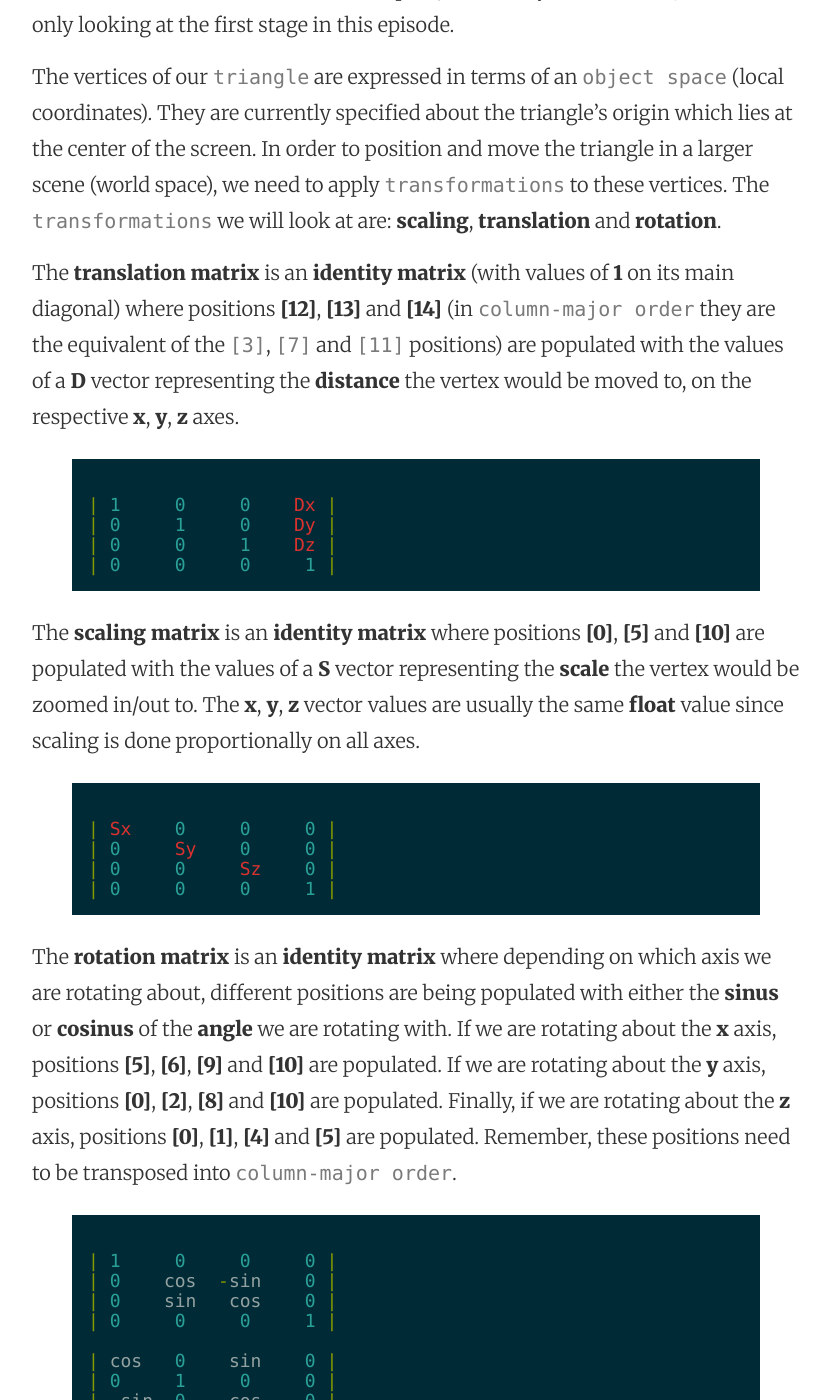
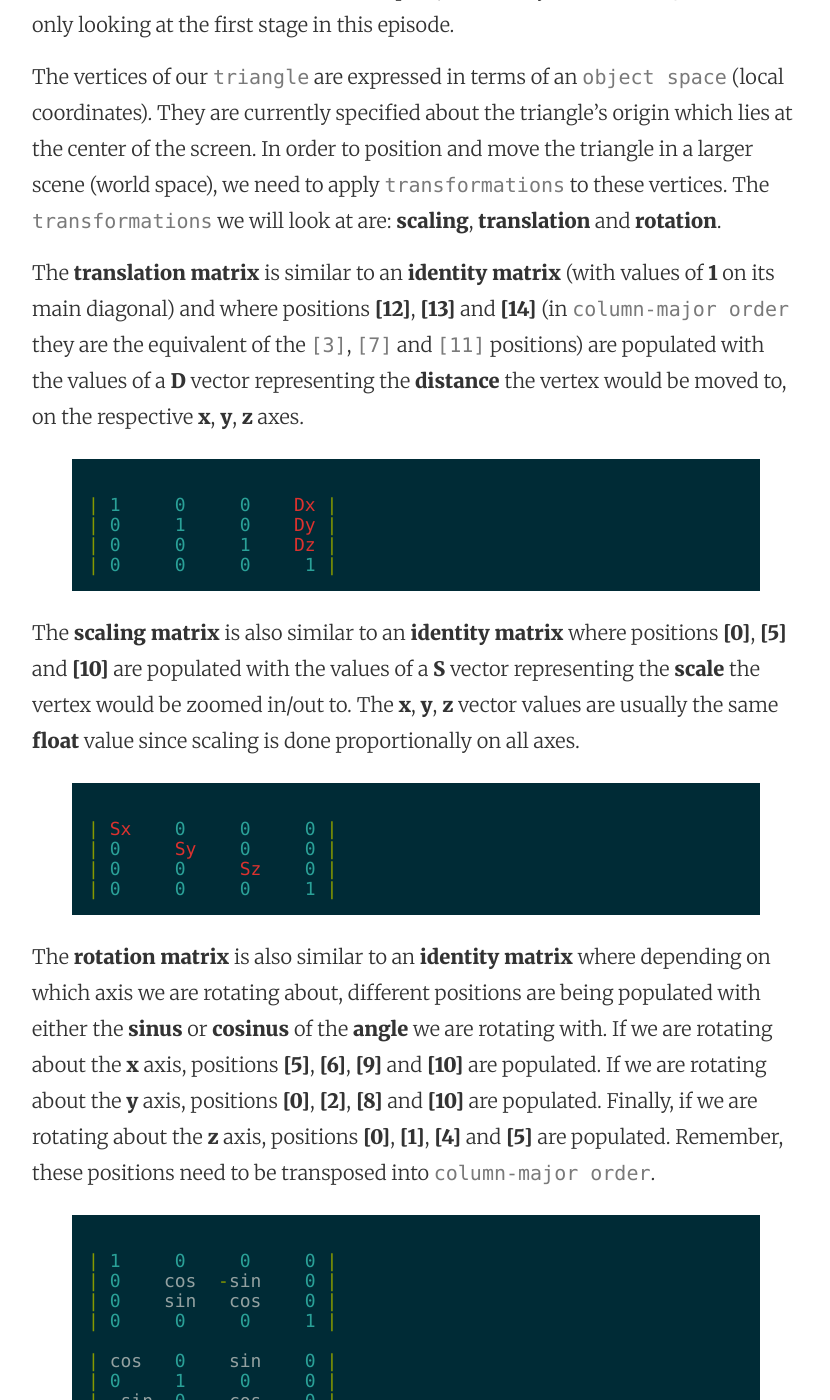
Before and after one commit to mhorga/mhorga.github.io, a Jekyll site: the page built from _posts/2016-02-08-using-metalkit-part-5.markdown, in a window 1280 px wide and 1400 px high, scrolled down 772 px. Shown: the whole window, without its empty margins (224-1054 px from the left). Built offline with Jekyll 4.4.1, drawn with Linux system fonts in a browser that asks for light colours.

Commit message:
Post update: Using MetalKit part 5

```diff
--- a/_posts/2016-02-08-using-metalkit-part-5.markdown
+++ b/_posts/2016-02-08-using-metalkit-part-5.markdown
@@ -9,7 +9,7 @@ In the world of `3D graphics` we often think in terms of __3__ or __4__ dimensio
 
 The vertices of our `triangle` are expressed in terms of an `object space` (local coordinates). They are currently specified about the triangle's origin which lies at the center of the screen. In order to position and move the triangle in a larger scene (world space), we need to apply `transformations` to these vertices. The `transformations` we will look at are: __scaling__, __translation__ and __rotation__.
 
-The __translation matrix__ is an __identity matrix__ (with values of __1__ on its main diagonal) where positions __[12]__, __[13]__ and __[14]__ (in `column-major order` they are the equivalent of the `[3]`, `[7]` and `[11]` positions) are populated with the values of a __D__ vector representing the __distance__ the vertex would be moved to, on the respective __x__, __y__, __z__ axes.
+The __translation matrix__ is similar to an __identity matrix__ (with values of __1__ on its main diagonal) and where positions __[12]__, __[13]__ and __[14]__ (in `column-major order` they are the equivalent of the `[3]`, `[7]` and `[11]` positions) are populated with the values of a __D__ vector representing the __distance__ the vertex would be moved to, on the respective __x__, __y__, __z__ axes.
 
 {% highlight swift %}
 | 1     0     0    Dx |
@@ -18,7 +18,7 @@ The __translation matrix__ is an __identity matrix__ (with values of __1__ on it
 | 0     0     0     1 |
 {% endhighlight %}
 
-The __scaling matrix__ is an __identity matrix__ where positions __[0]__, __[5]__ and __[10]__ are populated with the values of a __S__ vector representing the __scale__ the vertex would be zoomed in/out to. The __x__, __y__, __z__ vector values are usually the same __float__ value since scaling is done proportionally on all axes.
+The __scaling matrix__ is also similar to an __identity matrix__ where positions __[0]__, __[5]__ and __[10]__ are populated with the values of a __S__ vector representing the __scale__ the vertex would be zoomed in/out to. The __x__, __y__, __z__ vector values are usually the same __float__ value since scaling is done proportionally on all axes.
 
 {% highlight swift %}
 | Sx    0     0     0 |
@@ -27,7 +27,7 @@ The __scaling matrix__ is an __identity matrix__ where positions __[0]__, __[5]_
 | 0     0     0     1 |
 {% endhighlight %}
 
-The __rotation matrix__ is an __identity matrix__ where depending on which axis we are rotating about, different positions are being populated with either the __sinus__ or __cosinus__ of the __angle__ we are rotating with. If we are rotating about the __x__ axis, positions __[5]__, __[6]__, __[9]__ and __[10]__ are populated. If we are rotating about the __y__ axis, positions __[0]__, __[2]__, __[8]__ and __[10]__ are populated. Finally, if we are rotating about the __z__ axis, positions __[0]__, __[1]__, __[4]__ and __[5]__ are populated. Remember, these positions need to be transposed into `column-major order`.
+The __rotation matrix__ is also similar to an __identity matrix__ where depending on which axis we are rotating about, different positions are being populated with either the __sinus__ or __cosinus__ of the __angle__ we are rotating with. If we are rotating about the __x__ axis, positions __[5]__, __[6]__, __[9]__ and __[10]__ are populated. If we are rotating about the __y__ axis, positions __[0]__, __[2]__, __[8]__ and __[10]__ are populated. Finally, if we are rotating about the __z__ axis, positions __[0]__, __[1]__, __[4]__ and __[5]__ are populated. Remember, these positions need to be transposed into `column-major order`.
 
 {% highlight swift %}
 | 1     0     0     0 |
```
